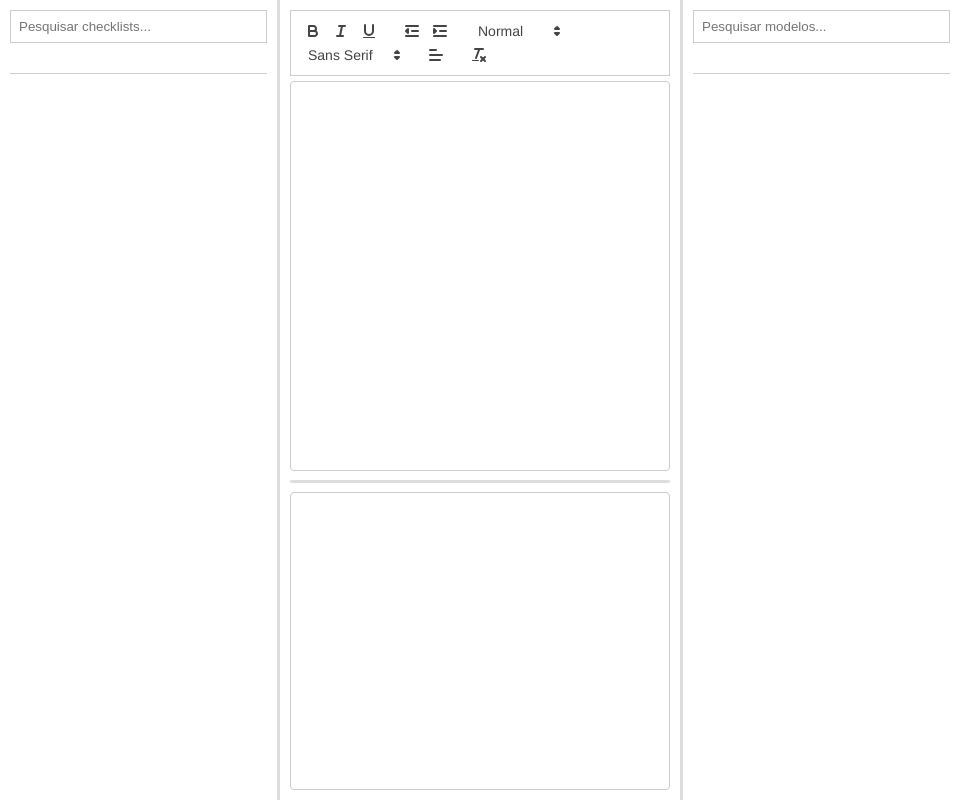
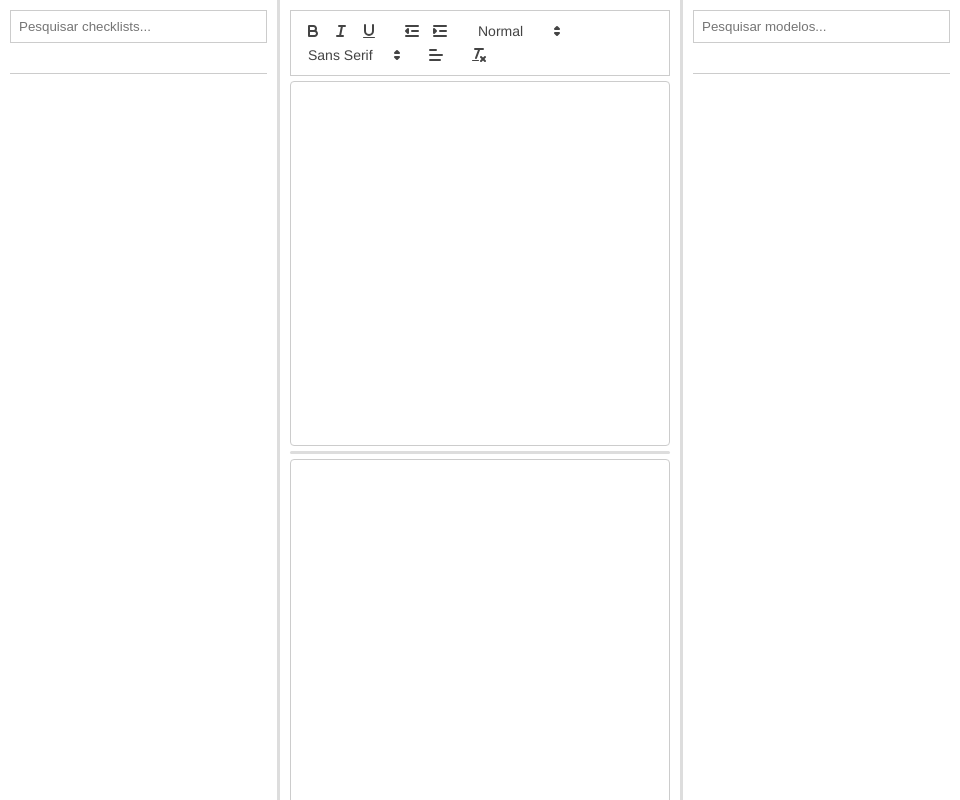
Before and after one commit to Amolpploma/templates, an Electron app: page src/index.html in a window 960 px wide. Drawn offline with nearby package versions, Linux system fonts and the light colour scheme.

Commit message:
refatora lógica de redimensionamento do editor e ajusta estilos para melhor responsividade

```diff
--- a/src/editor-resizer.js
+++ b/src/editor-resizer.js
@@ -1,37 +1,87 @@
 console.log('Arquivo editor-resizer.js carregado');
 
 document.addEventListener('DOMContentLoaded', () => {
-    console.log('DOMContentLoaded disparado'); // Log para verificar se o evento está sendo disparado
-
+    const panel = document.querySelector('.editor-panel');
+    const toolbar = document.querySelector('.ql-toolbar.ql-snow');
     const editorContainer = document.getElementById('editor-container');
     const resizer = document.getElementById('editor-resizer');
     const textareaEditor = document.querySelector('.textarea-editor');
-    const panel = document.querySelector('.editor-panel');
 
-    // Log para confirmar se os elementos foram encontrados
-    console.log("Elementos carregados:", { editorContainer, resizer, textareaEditor, panel });
-
-    if (!editorContainer || !resizer || !textareaEditor || !panel) {
+    if (!panel || !toolbar || !editorContainer || !resizer || !textareaEditor) {
         console.error("Um ou mais elementos não foram encontrados.");
         return;
     }
 
-    let isResizing = false;
+    function getUsablePanelHeight() {
+        const panelHeight = panel.offsetHeight;
+        const toolbarHeight = toolbar.offsetHeight;
+        const resizerHeight = resizer.offsetHeight;
+
+        // Altura total disponível após subtrair toolbar e resizer
+        const availableHeight = panelHeight - toolbarHeight - resizerHeight;
+
+        console.log('Medidas reais:', {
+            panel: panelHeight,
+            toolbar: toolbarHeight,
+            resizer: resizerHeight,
+            available: availableHeight
+        });
+
+        return availableHeight;
+    }
+
+    function adjustHeights(editorHeight = null) {
+        // Configurar panel como flex container
+        panel.style.display = 'flex';
+        panel.style.flexDirection = 'column';
+        panel.style.height = '100%';
+        panel.style.overflow = 'hidden';
+
+        // Remover margens e paddings que possam interferir
+        toolbar.style.margin = '0';
+        resizer.style.margin = '0';
+        editorContainer.style.margin = '0';
+        textareaEditor.style.margin = '0';
+
+        const availableHeight = getUsablePanelHeight();
+
+        if (editorHeight === null) {
+            // Divisão inicial exata
+            editorHeight = Math.floor(availableHeight / 2);
+        }
+
+        // Limites de altura
+        const minHeight = 50;
+        editorHeight = Math.max(minHeight, Math.min(editorHeight, availableHeight - minHeight));
+
+        // Calcular altura da textarea garantindo que soma seja exata
+        const textareaHeight = availableHeight - editorHeight;
+
+        // Aplicar alturas e garantir que elementos ocupem espaço corretamente
+        editorContainer.style.height = `${editorHeight}px`;
+        editorContainer.style.minHeight = `${editorHeight}px`;
+        editorContainer.style.flexShrink = '0';
+
+        textareaEditor.style.height = `${textareaHeight}px`;
+        textareaEditor.style.minHeight = `${textareaHeight}px`;
+        textareaEditor.style.flexShrink = '0';
+
+        console.log('Alturas definidas:', {
+            available: availableHeight,
+            editor: editorHeight,
+            textarea: textareaHeight,
+            total: editorHeight + textareaHeight
+        });
+    }
+
+    let isDragging = false;
     let startY;
-    let startHeights;
+    let startEditorHeight;
 
     resizer.addEventListener('mousedown', (e) => {
-        e.preventDefault();
-        isResizing = true;
+        isDragging = true;
         startY = e.clientY;
-
-        // Capturar alturas iniciais
-        startHeights = {
-            editor: editorContainer.offsetHeight,
-            textarea: textareaEditor.offsetHeight
-        };
-
-        // Adicionar classe global para controlar o cursor
+        startEditorHeight = editorContainer.getBoundingClientRect().height;
         document.body.classList.add('resizing');
 
         document.addEventListener('mousemove', onMouseMove);
@@ -39,23 +89,28 @@ document.addEventListener('DOMContentLoaded', () => {
     });
 
     function onMouseMove(e) {
-        if (!isResizing) return;
-
+        if (!isDragging) return;
         const dy = e.clientY - startY;
-
-        // Calcular novas alturas mantendo as proporções
-        const newEditorHeight = Math.max(100, startHeights.editor + dy);
-        const newTextareaHeight = Math.max(100, startHeights.textarea - dy);
-
-        // Aplicar novas alturas
-        editorContainer.style.height = `${newEditorHeight}px`;
-        textareaEditor.style.height = `${newTextareaHeight}px`;
+        const newEditorHeight = startEditorHeight + dy;
+        adjustHeights(newEditorHeight);
     }
 
     function onMouseUp() {
-        isResizing = false;
+        isDragging = false;
         document.body.classList.remove('resizing');
         document.removeEventListener('mousemove', onMouseMove);
         document.removeEventListener('mouseup', onMouseUp);
     }
+
+    // Garantir que o ajuste inicial aconteça após todos os elementos estarem renderizados
+    window.requestAnimationFrame(() => {
+        adjustHeights();
+    });
+
+    // Ajustar quando a janela for redimensionada
+    window.addEventListener('resize', () => {
+        window.requestAnimationFrame(() => {
+            adjustHeights();
+        });
+    });
 });
--- a/src/styles.css
+++ b/src/styles.css
@@ -77,6 +77,7 @@ body {
     border: 1px solid #ccc;
     border-radius: 4px;
     overflow: auto;
+    flex-shrink: 0;
 }
 
 #editor-resizer {
@@ -88,6 +89,7 @@ body {
     margin: 4px 0;
     border-radius: 4px;
     user-select: none;
+    flex-shrink: 0;
 }
 
 #editor-resizer:hover {
@@ -106,6 +108,7 @@ body {
     display: block; /* Mudado de flex para block */
     overflow-y: auto !important; /* Força overflow vertical */
     overflow-x: hidden; /* Prevenir scroll horizontal */
+    flex-shrink: 0;
 }
 
 .textarea-editor:empty:before {
@@ -156,7 +159,7 @@ body {
     bottom: 0;
     left: 0;
     right: 0;
-    width: calc(100% - 20px); /* 100% menos o padding dos lados */
+    width: calc(100% menos o padding dos lados);
     margin: 10px;
     padding: 10px;
     background-color: #4CAF50;
@@ -467,3 +470,8 @@ body {
 .ql-editor u {
     font-family: inherit;
 }
+
+.ql-toolbar.ql-snow {
+    flex-shrink: 0;
+    margin: 0;
+}
```
